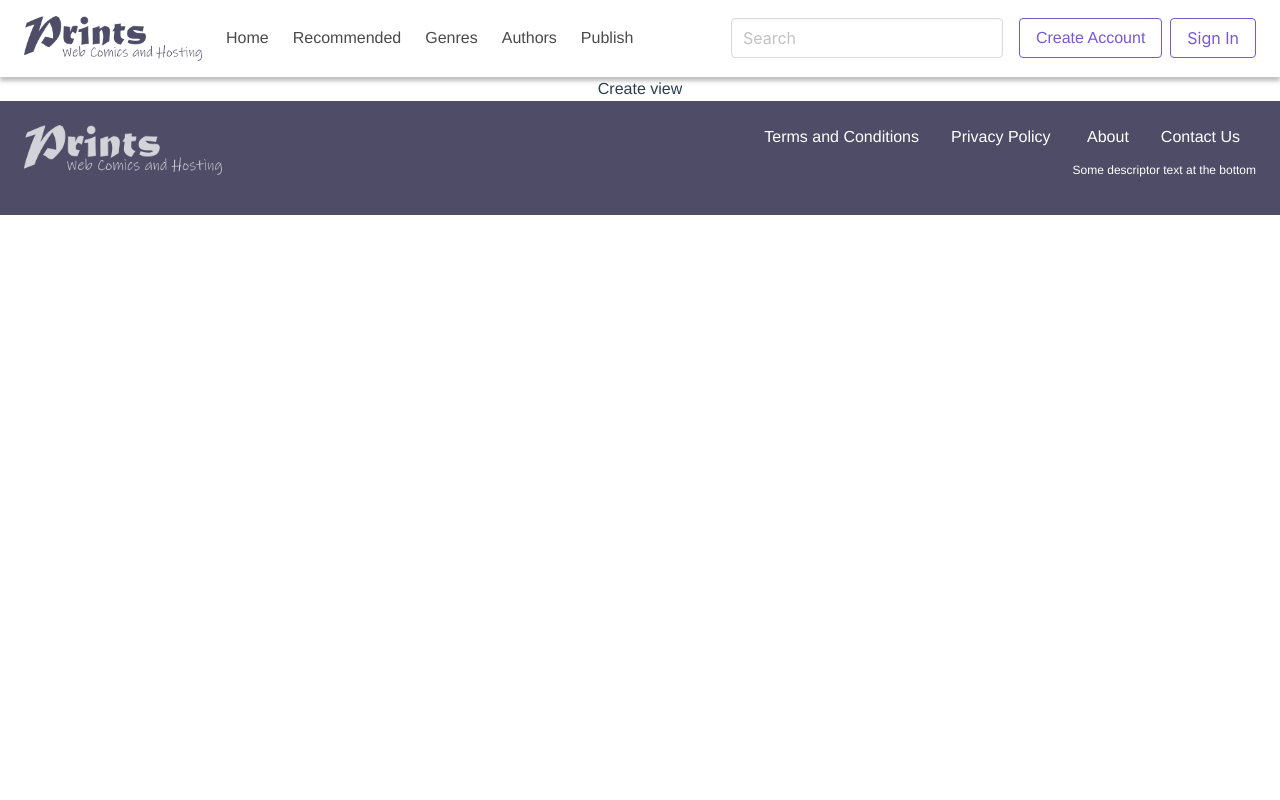
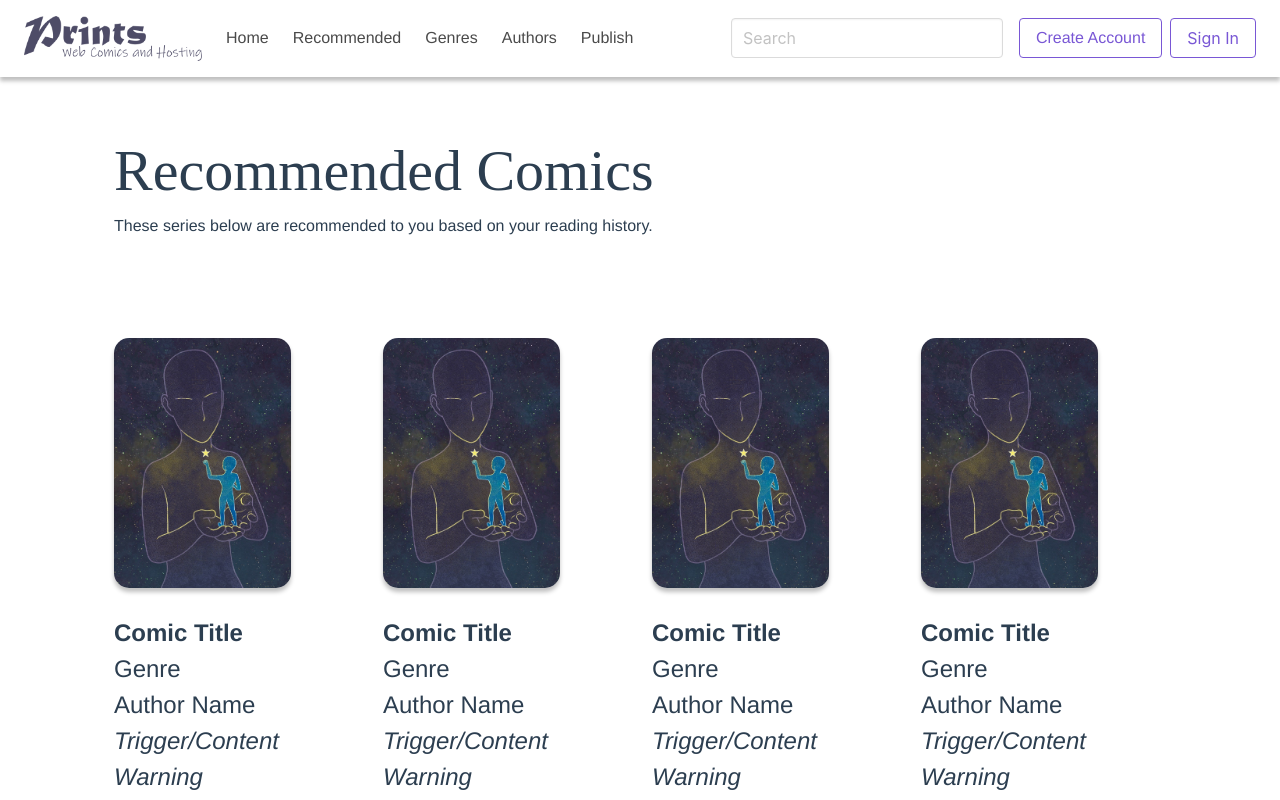
Before and after one commit to keljr021/prints-webcomics, a Vue app: page /#/recommended in a window 1280 px wide. Before the commit this address led to /#/create. Shown: the top 800 px of the page. Built offline with nearby package versions, Linux system fonts and the light colour scheme.

Commit message:
Created a fixed navbar

```diff
--- a/src/App.vue
+++ b/src/App.vue
@@ -43,7 +43,11 @@ $primary: #4E4C67;
   font-size: 58px;
 }
 
+.view {
+  padding-top: 77px;
+}
+
 .container {
-  padding: 100px 50px 50px;
+  padding: 50px;
 }
 </style>
--- a/src/components/NavBar.vue
+++ b/src/components/NavBar.vue
@@ -36,6 +36,8 @@ export default {
 .navbar {
   padding: 8px 12px;
   box-shadow: 0px 4px 4px 0px rgba(0, 0, 0, 0.25);
+  position: fixed;
+  width: 100%;
 }
 
 .navbar a {
```
